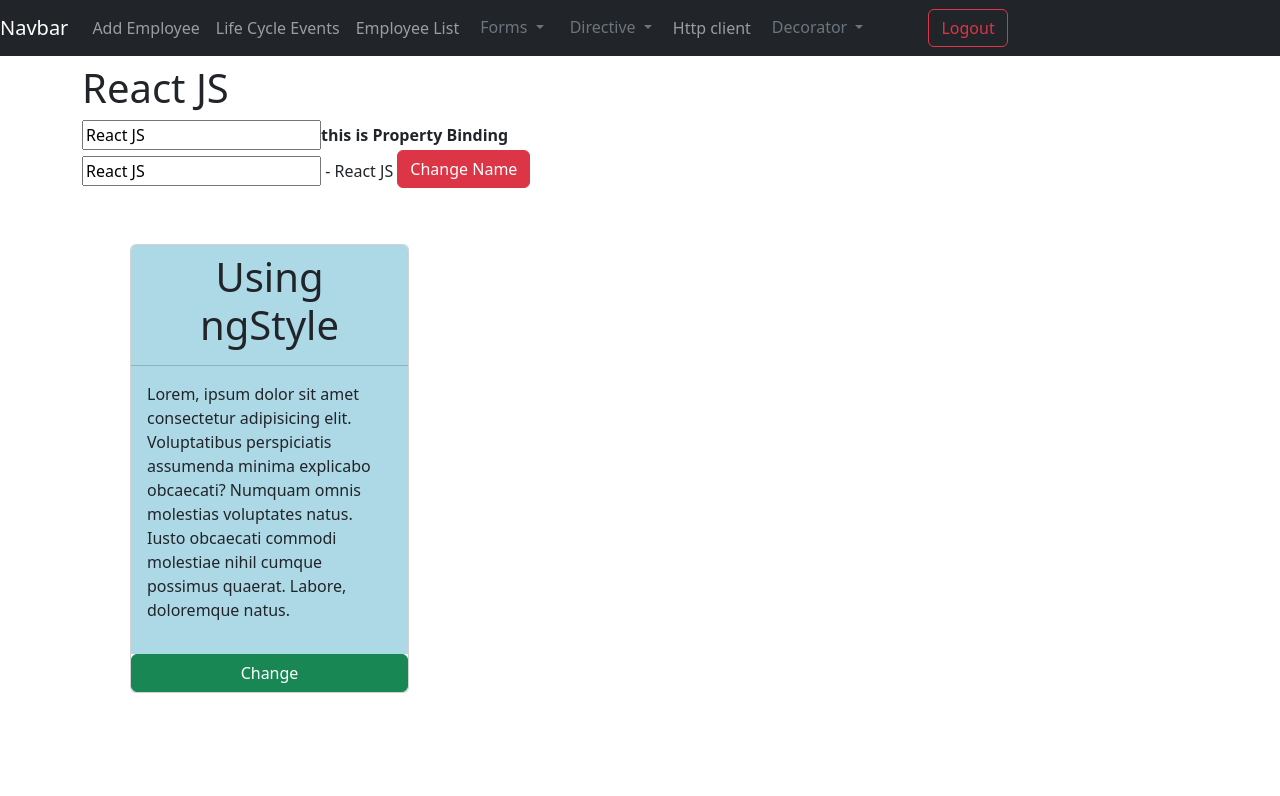
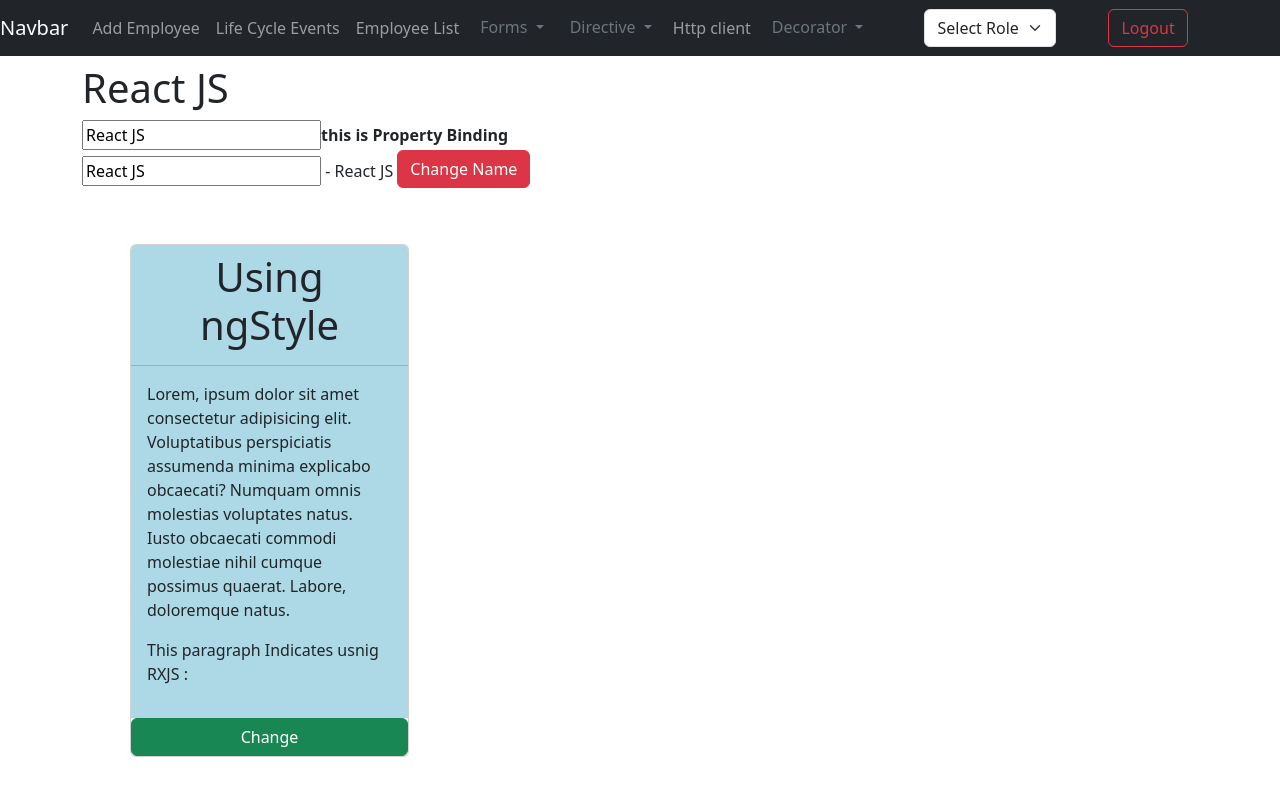
Before and after one commit to walidarai/Myrepo, an Angular app in the folder my-app/: page /add-emp in a window 1280 px wide. Shown: the top 796 px of the page. Built offline with nearby package versions, Linux system fonts and the light colour scheme; sample sign-in values are in the browser's storage.

Commit message:
Using RXJS

```diff
--- a/my-app/src/app/components/add-employee/add-employee.component.html
+++ b/my-app/src/app/components/add-employee/add-employee.component.html
@@ -11,6 +11,7 @@
         </div>
         <div [ngStyle]="{'background-color':isChange?'lightgreen':'lightblue'}" class="card-body">
             <p>Lorem, ipsum dolor sit amet consectetur adipisicing elit. Voluptatibus perspiciatis assumenda minima explicabo obcaecati? Numquam omnis molestias voluptates natus. Iusto obcaecati commodi molestiae nihil cumque possimus quaerat. Labore, doloremque natus.</p>
+            <p>This paragraph Indicates usnig RXJS : {{currentRole}} </p>
         </div>
         <button class="btn btn-success" (click)="changeStyle()">Change</button>
     </div>
--- a/my-app/src/app/components/add-employee/add-employee.component.ts
+++ b/my-app/src/app/components/add-employee/add-employee.component.ts
@@ -2,6 +2,7 @@
 import { CommonModule } from '@angular/common';
 import { Component } from '@angular/core';
 import { FormsModule } from '@angular/forms';
+import { DepartmentService } from '../../services/department.service';
 
 @Component({
   selector: 'app-add-employee',
@@ -16,9 +17,17 @@ export class AddEmployeeComponent {
 
   isChange = false;
 
+  currentRole:string = "";
 
-  constructor(){
 
+  constructor(private deptService: DepartmentService){
+    this.deptService.onRoleChange$.subscribe((role:string)=>{
+      this.currentRole = role
+    })
+    debugger;
+    this.deptService.onRoleChange$.subscribe((role:string)=>{
+      this.currentRole = role
+    })
   }
   changeStyle(){
     this.isChange =!this.isChange;
@@ -26,4 +35,5 @@ export class AddEmployeeComponent {
   changeMyCourseName(){
     this.coursename ="Angular Js";
   }
+
 }
--- a/my-app/src/app/components/layout/layout.component.html
+++ b/my-app/src/app/components/layout/layout.component.html
@@ -53,6 +53,11 @@
         </li>
       </ul>
       <form class="d-flex">
+        <select class="ms-5 form-select" name="form-select" [(ngModel)]="selectedRole" (ngModelChange)="onRoleChange($event)">
+          <option value="">Select Role</option>
+          <option value="user">User </option>
+          <option value="admin">Admin </option>
+        </select>
         <span class="text-light mt-2 me-1 ms-5">{{loggedUserData.userName}}</span>
         <button class="btn btn-outline-danger my-2 my-sm-0" (click)="logOut()">Logout</button>
       </form>
--- a/my-app/src/app/components/layout/layout.component.ts
+++ b/my-app/src/app/components/layout/layout.component.ts
@@ -1,20 +1,23 @@
 import { Component,inject } from '@angular/core';
+import { FormsModule } from '@angular/forms';
 import { RouterLink, RouterOutlet,Router} from '@angular/router';
+import { DepartmentService } from '../../services/department.service';
 
 @Component({
   selector: 'app-layout',
   standalone: true,
-  imports: [RouterOutlet,RouterLink],
+  imports: [RouterOutlet,RouterLink,FormsModule],
   templateUrl: './layout.component.html',
   styleUrl: './layout.component.css'
 })
 export class LayoutComponent {
 
+  selectedRole:string = "";
   router =inject(Router)
 
   loggedUserData: any;
 
-  constructor(){
+  constructor(private depService: DepartmentService){
     const loggedData = localStorage.getItem("loginUser");
     if(loggedData != null){
       this.loggedUserData = JSON.parse(loggedData)
@@ -25,4 +28,9 @@ export class LayoutComponent {
     localStorage.removeItem("loginUser")
     this.router.navigateByUrl("login")
   }
+
+  onRoleChange(role:string){
+    this.depService.onRoleChange$.next(role)
+    this.depService.onRoleChange$.next(role)
+  }
 }
--- a/my-app/src/app/components/life-Cycle-Events/edit-employee.component.ts
+++ b/my-app/src/app/components/life-Cycle-Events/edit-employee.component.ts
@@ -1,4 +1,5 @@
 import { AfterContentChecked, AfterContentInit, AfterViewChecked, AfterViewInit, Component, DoCheck, NgZoneOptions, OnChanges, OnDestroy, OnInit, SimpleChanges } from '@angular/core';
+import { DepartmentService } from '../../services/department.service';
 
 @Component({
   selector: 'app-edit-employee',
@@ -12,9 +13,11 @@ export class EditEmployeeComponent implements OnChanges,OnDestroy,OnInit,DoCheck
 
   firstName:string;
 
-constructor(){
-  console.log("Constructor")
+constructor(private deptService : DepartmentService){
   this.firstName = "";
+  this.deptService.onRoleChange$.subscribe((role:string)=>{
+    debugger;
+  })
 }
 
 ngOnInit(): void {
--- a/my-app/src/app/services/department.service.ts
+++ b/my-app/src/app/services/department.service.ts
@@ -1,11 +1,14 @@
 import { HttpClient } from '@angular/common/http';
 import { Injectable } from '@angular/core';
 import { Constant } from '../constant/constant';
+import { Subject } from 'rxjs';
 
 @Injectable({
   providedIn: 'root'
 })
 export class DepartmentService {
+
+  onRoleChange$:Subject <string> = new Subject;
 
   constructor(private http:HttpClient) { }
 
```
